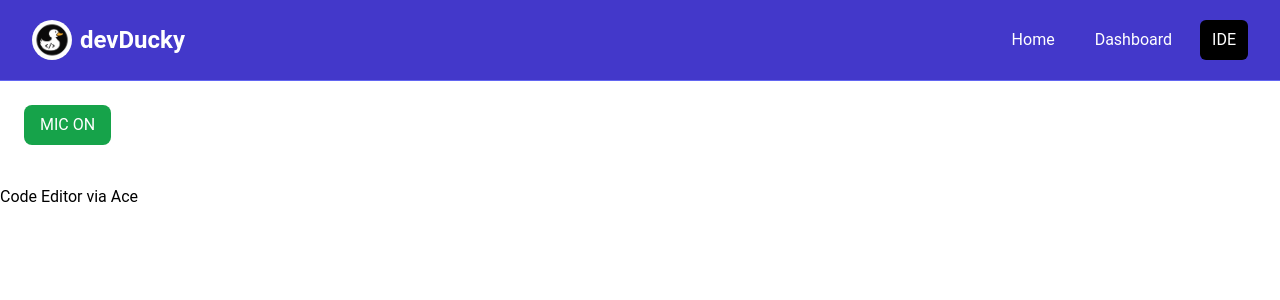
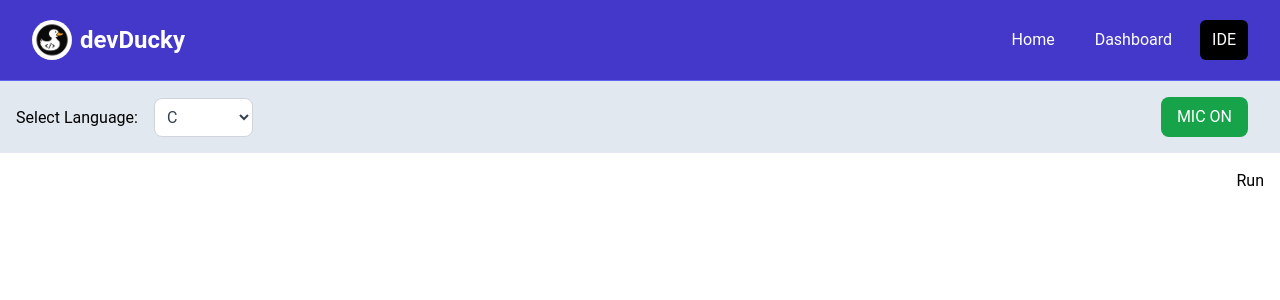
Before and after one commit to yukui5401/devDucky2024, a React (Vite) app in the folder frontend/: page /ide in a window 1280 px wide. Shown: the top 300 px of the page. Built offline with nearby package versions, Linux system fonts and the light colour scheme.

Commit message:
IDE before importing libraries

```diff
--- a/frontend/src/components/MicToggle.jsx
+++ b/frontend/src/components/MicToggle.jsx
@@ -9,10 +9,8 @@ const MicToggle = () => {
   };
 
   return (
-    <div className="max-w-7xl mx-auto p-6">
-      <div className="flex mb-4">
     <button
-          className={`text-white px-4 py-2 rounded-lg ${
+      className={`text-white px-4 py-2 rounded-lg ml-auto mr-4 ${
         isMicOn
           ? "bg-green-600 hover:bg-green-700"
           : "bg-red-600 hover:bg-red-700"
@@ -21,8 +19,6 @@ const MicToggle = () => {
     >
       {isMicOn ? "MIC ON" : "MIC OFF"}
     </button>
-      </div>
-    </div>
   );
 };
 
--- a/frontend/src/pages/IDE.jsx
+++ b/frontend/src/pages/IDE.jsx
@@ -4,8 +4,35 @@ import MicToggle from "../components/MicToggle";
 const IDE = () => {
   return (
     <>
-      <MicToggle />
-      <div>Code Editor via Ace</div>
+      <div className="p-4 bg-slate-200 flex justify-between items-center">
+        <div className="text-left">
+          <label htmlFor="languages" className="mr-4">
+            Select Language:
+          </label>
+          <select
+            id="languages"
+            className="bg-white border border-gray-300 rounded-lg p-2 text-gray-700"
+            onchange="changeLanguage()"
+          >
+            <option value="c">C</option>
+            <option value="cpp">C++</option>
+            <option value="php">PHP</option>
+            <option value="python">Python</option>
+            <option value="node">Node JS</option>
+          </select>
+        </div>
+        <MicToggle />
+      </div>
+      <div className="h-400 editor" id="editor"></div>
+
+      <div className="text-right p-4">
+        <button className="btn" onclick="executeCode()">
+          {" "}
+          Run{" "}
+        </button>
+      </div>
+
+      <div className="p-4 b-2 border-gray-800 w-99"></div>
     </>
   );
 };
```
Lines whose indentation alone changed are shown as unchanged.
